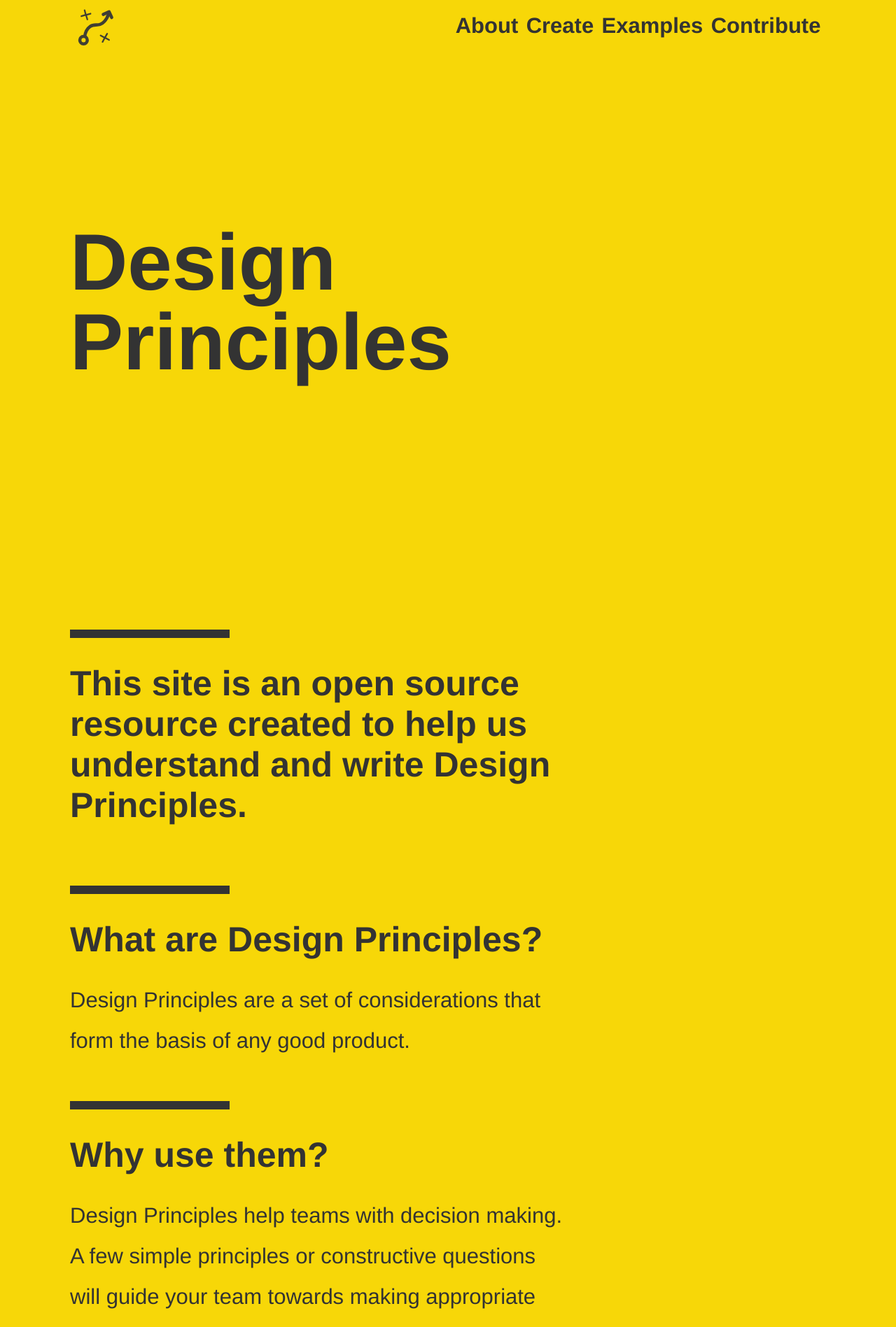
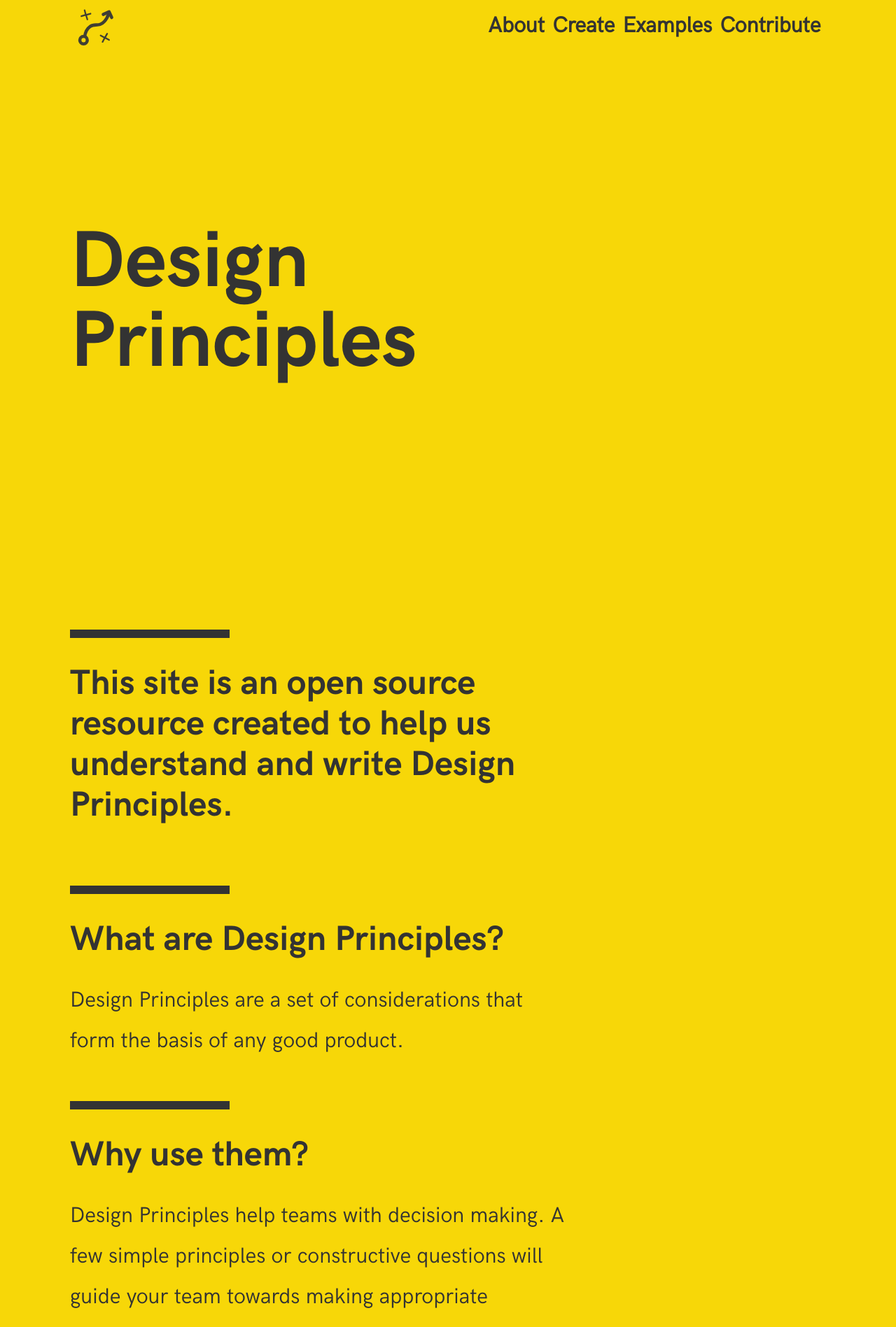
Before and after one commit to benbrignell/principles.design, a Jekyll site: the page built from index.html, in a window 1280 px wide. Shown: the top 1897 px of the page at 70% size. Built offline with Jekyll 4.4.1, drawn with Linux system fonts in a browser that asks for light colours.

Commit message:
made headings bold - testing typeface

```diff
--- a/_sass/_typography.scss
+++ b/_sass/_typography.scss
@@ -1,16 +1,16 @@
 @font-face{
-	font-family: $body-font;
-	src: 	url('/assets/fonts/HKGrotesk.eot');
-	src: 	url('/assets/fonts/HKGrotesk.eot?#iefix') format('embedded-opentype'),
-				url('/assets/fonts/HKGrotesk.woff2') format('woff2'),
-				url('/assets/fonts/HKGrotesk.woff') format('woff'),
-	    	url('/assets/fonts/HKGrotesk.ttf') format('truetype'),
-	    	url('/assets/fonts/HKGrotesk.svg#webfont') format('svg');
+	font-family: "HK Grotesk";
+	src: 	url('/assets/fonts/HKGrotesk-Regular.eot');
+	src: 	url('/assets/fonts/HKGrotesk-Regular.eot?#iefix') format('embedded-opentype'),
+				url('/assets/fonts/HKGrotesk-Regular.woff2') format('woff2'),
+				url('/assets/fonts/HKGrotesk-Regular.woff') format('woff'),
+	    	url('/assets/fonts/HKGrotesk-Regular.ttf') format('truetype'),
+	    	url('/assets/fonts/HKGrotesk-Regular.svg#webfont') format('svg');
 				font-weight: normal;
 				font-style: normal;
 }
 @font-face{
-	font-family: $body-font-bold;
+	font-family: "HK Grotesk Bold";
 	src: url('/assets/fonts/HKGrotesk-Bold.eot');
 	src: url('/assets/fonts/HKGrotesk-Bold.eot?#iefix') format('embedded-opentype'),
 				url('/assets/fonts/HKGrotesk-Bold.woff2') format('woff2'),
@@ -34,6 +34,7 @@
 
 
 h1, h2, h3, h4, h5, h6 {
+  font-family: $body-font-bold;
   font-weight: bold;
 }
 
```
